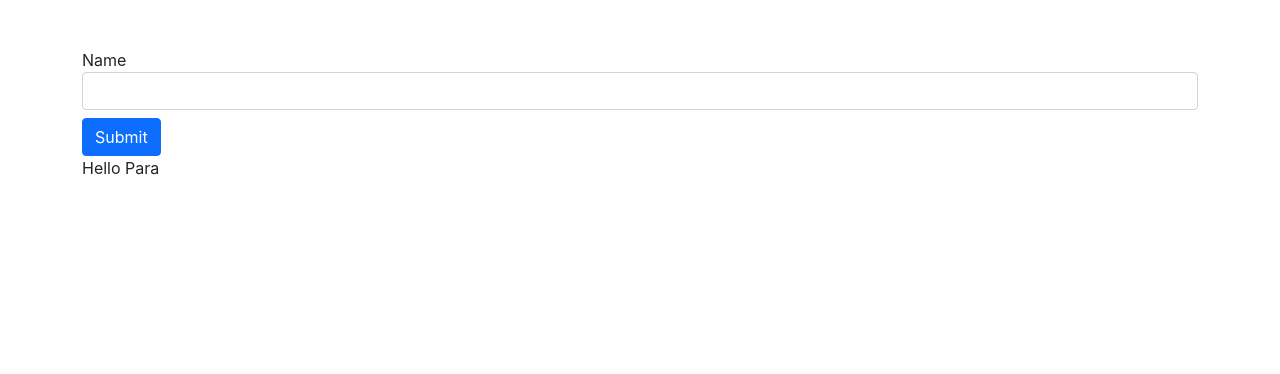
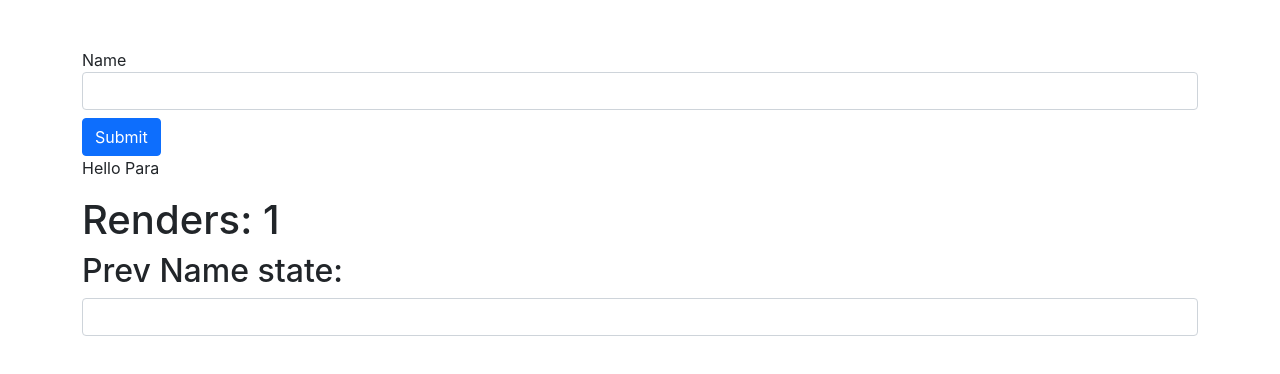
Before and after one commit to OybekKayumov/react-sandbox, a React (Create React App) app: page / in a window 1280 px wide. Shown: the top 374 px of the page. Built offline with nearby package versions, Linux system fonts and the light colour scheme.

Commit message:
add components/useRef2 render and prevName

```diff
--- a/src/App.js
+++ b/src/App.js
@@ -1,10 +1,12 @@
 import './App.css';
 import UseRefExample1 from './components/UseRefExample1';
+import UseRefExample2 from './components/UseRefExample2';
 
 function App() {
   return (
     <div className="container mt-5" >
       <UseRefExample1 />
+      <UseRefExample2 />
 
     </div>
   );
--- /dev/null
+++ b/src/components/UseRefExample2.jsx
@@ -0,0 +1,30 @@
+import React from 'react'
+import { useState, useEffect, useRef } from 'react'
+
+
+function UseRefExample2() {
+  const [name, setName] = useState('')
+
+  const renders = useRef(1)
+  const prevName = useRef('')
+
+  useEffect(() => {
+    renders.current = renders.current + 1
+    prevName.current = name
+  }, [name])
+
+  return (
+    <div>
+      <h1>Renders: {renders.current}</h1>
+      <h2>Prev Name state: {prevName.current}</h2>
+      <input
+        type="text"
+        value={name}
+        onChange={(e) => setName(e.target.value)}
+        className="form-control mb-3"
+      />
+    </div>
+  )
+}
+
+export default UseRefExample2
```
